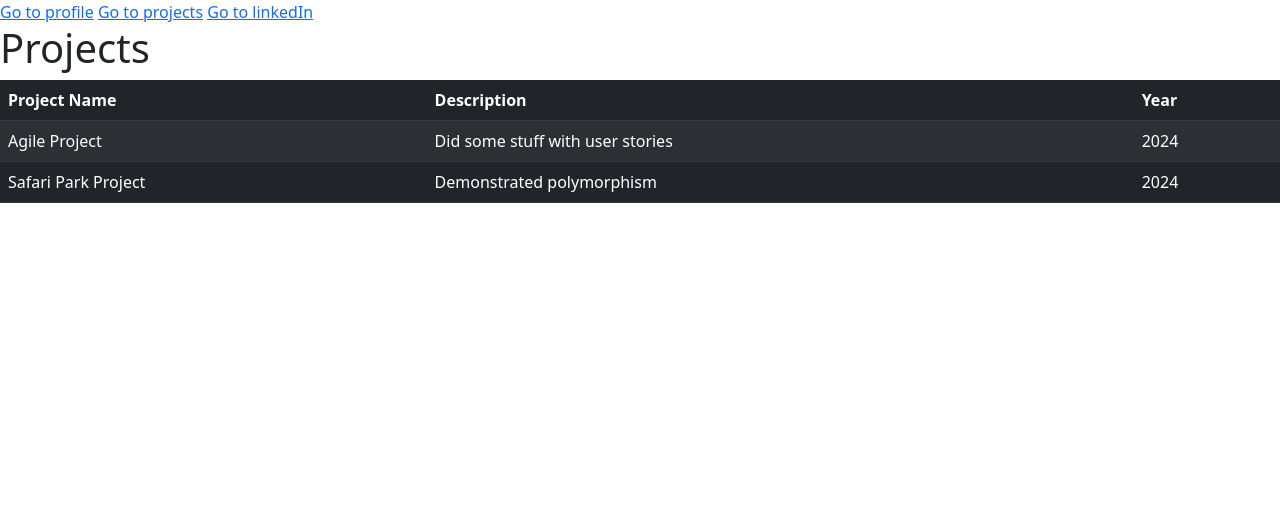
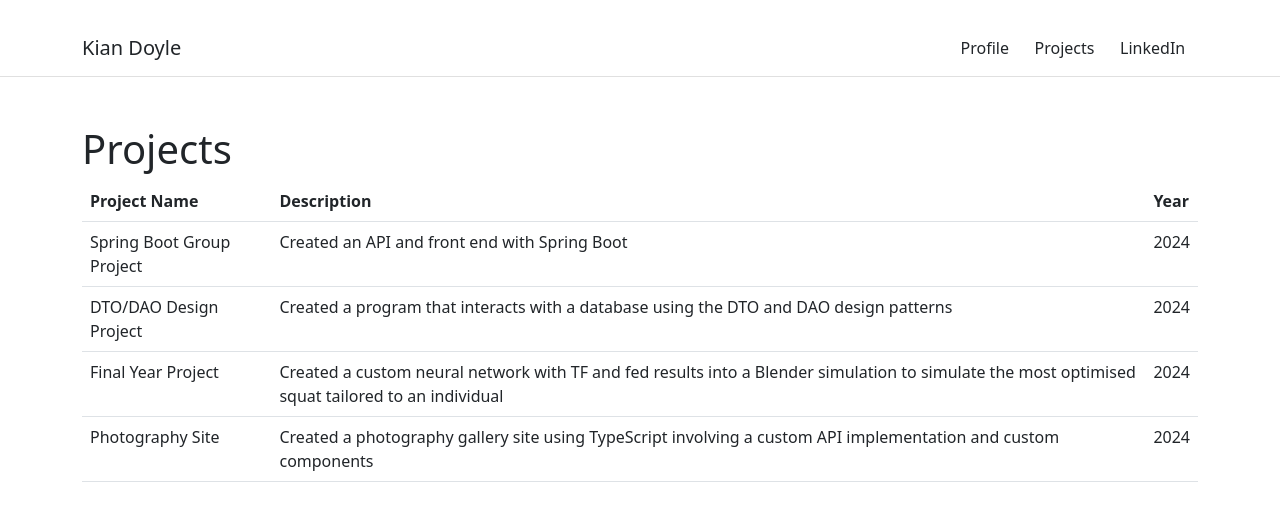
Before and after one commit to KianDoyleSparta/Profile, a plain HTML site: page projects.html in a window 1280 px wide. Drawn offline with nearby package versions, Linux system fonts and the light colour scheme.

Commit message:
Added some projects

```diff
--- a/index.css
+++ b/index.css
@@ -11,6 +11,10 @@ body {
 
 .navbar-brand, .nav-link {
     color: #212529 !important;
+}
+
+.nav-link {
+    margin-inline: 1vw;
 }
 
 header {
--- a/projects.html
+++ b/projects.html
@@ -6,20 +6,27 @@
     <meta name="viewport" content="width=device-width, initial-scale=1.0">
     <meta name="author" content="Kian Doyle">
     <meta name="description" content="This page is useful!!!">
+    <link rel="stylesheet" href="index.css">
     <link href="https://cdn.jsdelivr.net/npm/bootstrap@5.2.3/dist/css/bootstrap.min.css" rel="stylesheet" integrity="sha384-rbsA2VBKQhggwzxH7pPCaAqO46MgnOM80zW1RWuH61DGLwZJEdK2Kadq2F9CUG65" crossorigin="anonymous">
     <title>Projects</title>
 </head>
 
 <body>
-    <nav>
-        <a href="index.html">Go to profile</a>
-        <a href="projects.html">Go to projects</a>
-        <a href="https://www.linkedin.com/in/kianjdoyle" target="_blank">Go to linkedIn</a>
+    <!-- Navigation Bar -->
+    <nav class="navbar navbar-light">
+        <div class="container">
+            <a class="navbar-brand" href="#">Kian Doyle</a>
+            <div class="d-flex">
+                <a class="nav-link" href="index.html">Profile</a>
+                <a class="nav-link" href="projects.html">Projects</a>
+                <a class="nav-link" href="https://www.linkedin.com/in/kianjdoyle" target="_blank">LinkedIn</a>
+            </div>
+        </div>
     </nav>
 
-    <section>
+    <section class="container my-5">
         <h1>Projects</h1>
-        <table class="table table-dark table-striped">
+        <table class="table">
             <thead>
                 <tr>
                     <th>Project Name</th>
@@ -29,13 +36,23 @@
             </thead>
             <tbody>
                 <tr>
-                    <td>Agile Project</td>
-                    <td>Did some stuff with user stories</td>
+                    <td>Spring Boot Group Project</td>
+                    <td>Created an API and front end with Spring Boot</td>
                     <td>2024</td>
                 </tr>
                 <tr>
-                    <td>Safari Park Project</td>
-                    <td>Demonstrated polymorphism</td>
+                    <td>DTO/DAO Design Project</td>
+                    <td>Created a program that interacts with a database using the DTO and DAO design patterns</td>
+                    <td>2024</td>
+                </tr>
+                <tr>
+                    <td>Final Year Project</td>
+                    <td>Created a custom neural network with TF and fed results into a Blender simulation to simulate the most optimised squat tailored to an individual</td>
+                    <td>2024</td>
+                </tr>
+                <tr>
+                    <td>Photography Site</td>
+                    <td>Created a photography gallery site using TypeScript involving a custom API implementation and custom components</td>
                     <td>2024</td>
                 </tr>
             </tbody>
```
Also changed, not shown: index.html (+1 -10 lines).
